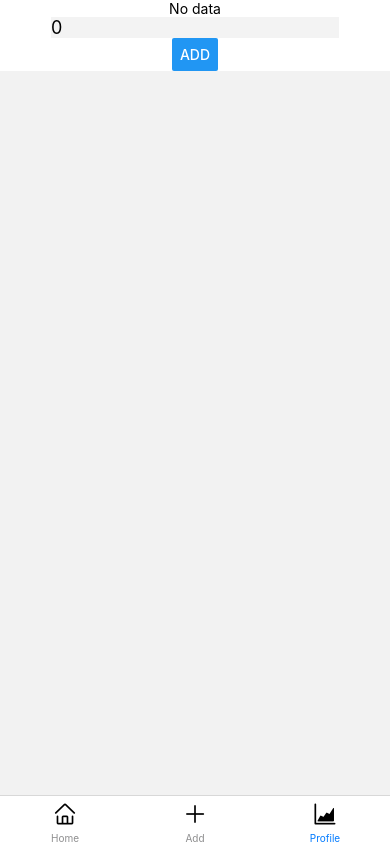
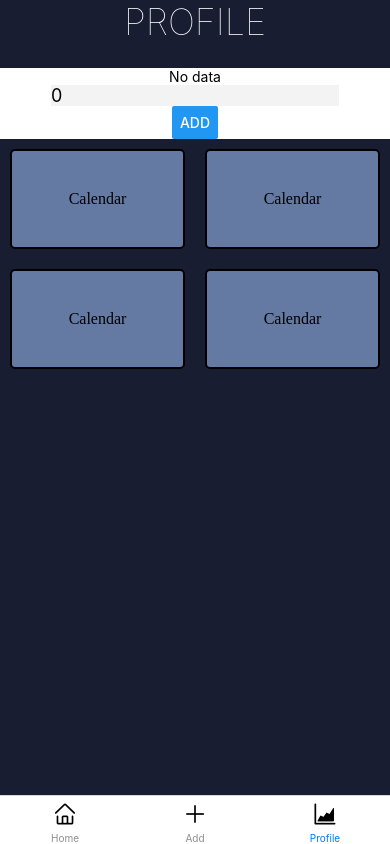
Before and after one commit to juhoohuj/mobile-project, a React Native app: screen /Profile in a window 390 px wide. Built offline with nearby package versions, Linux system fonts and the light colour scheme.

Commit message:
Profiilisivun placeholder boxit

```diff
--- a/components/ProfileScreen.js
+++ b/components/ProfileScreen.js
@@ -1,14 +1,45 @@
 import React from "react";
-import { StyleSheet, Text, View, Dimensions, TextInput, Button, ScrollView} from "react-native";
+import { StyleSheet, Text, View, Dimensions, TextInput, Button, ScrollView, } from "react-native";
 import WeightGraph from "./WeightGraph";
 import ScrollableGraph from "./ScrollableGraph";
+import styles from '../styles/Styles';
+import { useState } from "react";
+
+
  const ProfileScreen = () => {
+    const [flexDirection, setflexDirection] = useState('column');
+
+
     return (
-        <View>
+
+        <View style={styles.container}>
+         <Text style={styles.headerStyle}>PROFILE</Text>
+            <View>
             {/* <WeightGraph /> */}
             <ScrollableGraph />
-        </View>
-    )
+            </View>
+            <View
+                label="flexDirection"
+                values={['row']}
+                selectedValue={flexDirection}
+                setSelectedValue={setflexDirection}
+                style={{ flexDirection: 'row', flexWrap: 'wrap' }}
+                >
+                <View style={[styles.square]}> Calendar</View>
+                <View style={[styles.square]}> Calendar</View>
+            </View>
+            <View
+                label="flexDirection"
+                values={['row']}
+                selectedValue={flexDirection}
+                setSelectedValue={setflexDirection}
+                style={{ flexDirection: 'row', flexWrap: 'wrap' }}
+                >
+                <View style={[styles.square]}> Calendar</View>
+                <View style={[styles.square]}> Calendar</View>
+            </View>
+     </View>
+    );
  }
 
 
--- a/styles/Styles.js
+++ b/styles/Styles.js
@@ -11,6 +11,22 @@ export default StyleSheet.create({
       alignItems: 'center',
       marginRight: '20',
       marginLeft: '20',
+    },
+    ProfileContainer: {
+      backgroundColor: "#7CA1B4",
+      flex: 1,
+      flexDirection:'row',
+      flexWrap: "wrap",
+    },
+    square: {
+      flex: 2,
+      justifyContent: 'center',
+      alignItems: 'center',
+      borderWidth: 2,
+      borderRadius: 5,
+      backgroundColor: '#647AA3',
+      margin: 10,
+      height: 100,
     },
     headerStyle: {
       fontSize: 36,
```
